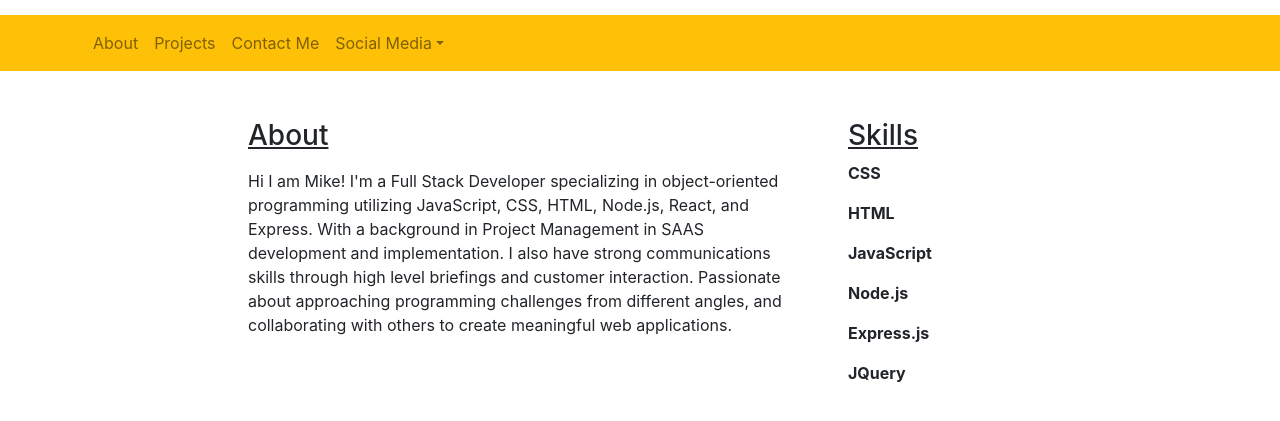
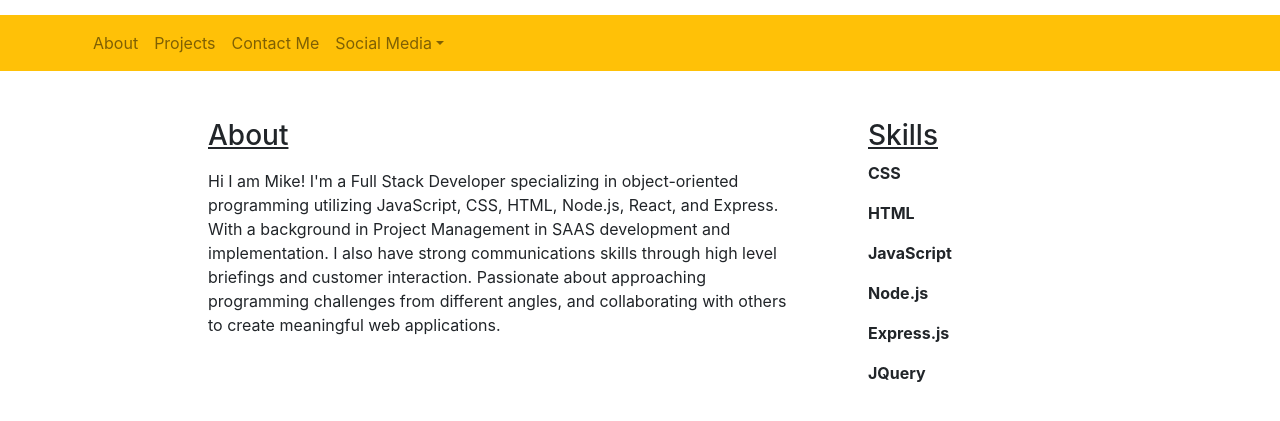
Before and after one commit to MikeWorthen/MikesPortfolio, a plain HTML site: page index.html in a window 1280 px wide. Shown: the part 119-540 px from the top of the page. Drawn offline with nearby package versions, Linux system fonts and the light colour scheme.

```diff
--- a/assets/css/style.css
+++ b/assets/css/style.css
@@ -13,7 +13,7 @@ body {
 }
 
 .block {
-    max-width: 50em;
+    max-width: 55em;
     display: block;
 }
 
```
Also changed, not shown: assets/images/mike.jpg (added), 3 other files.
